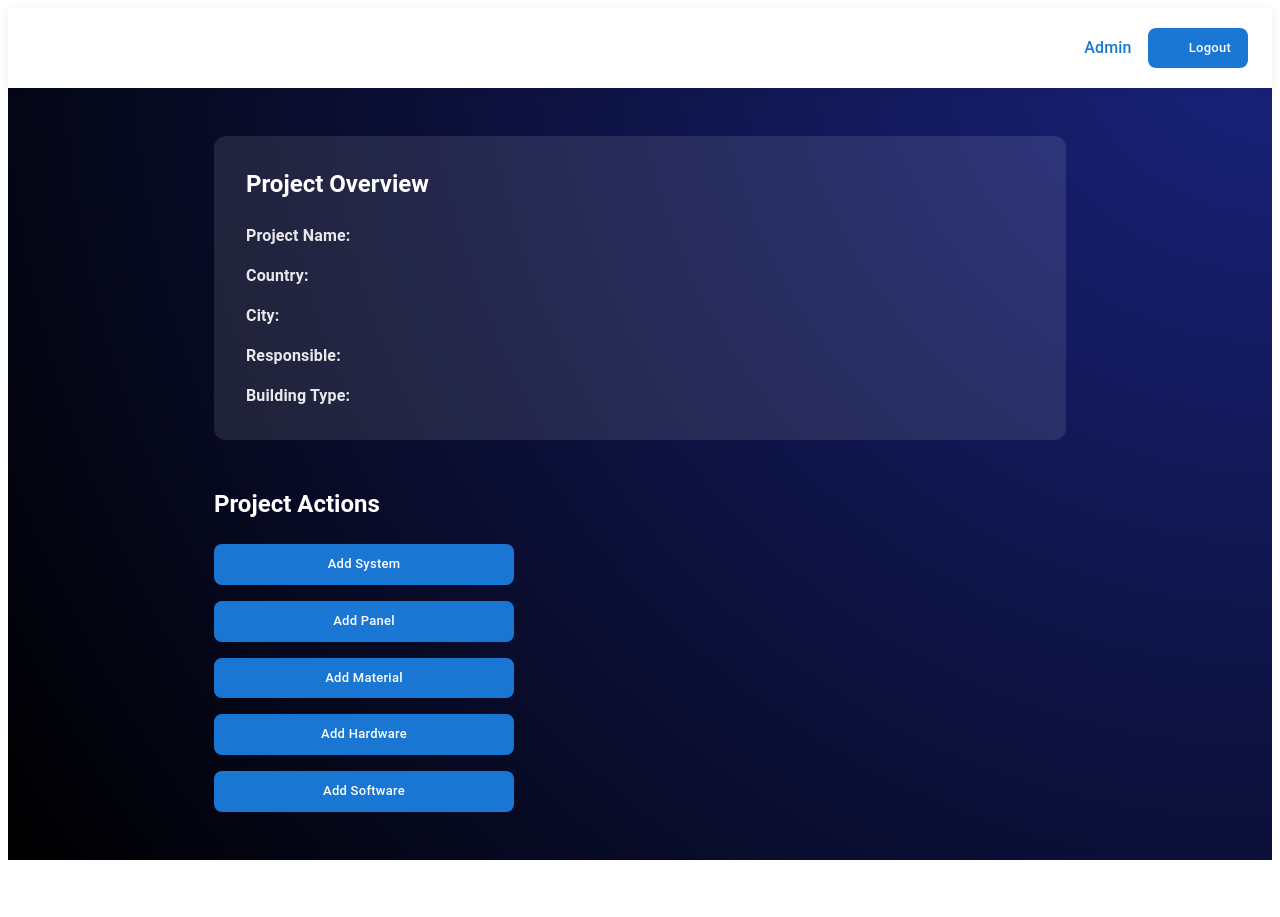
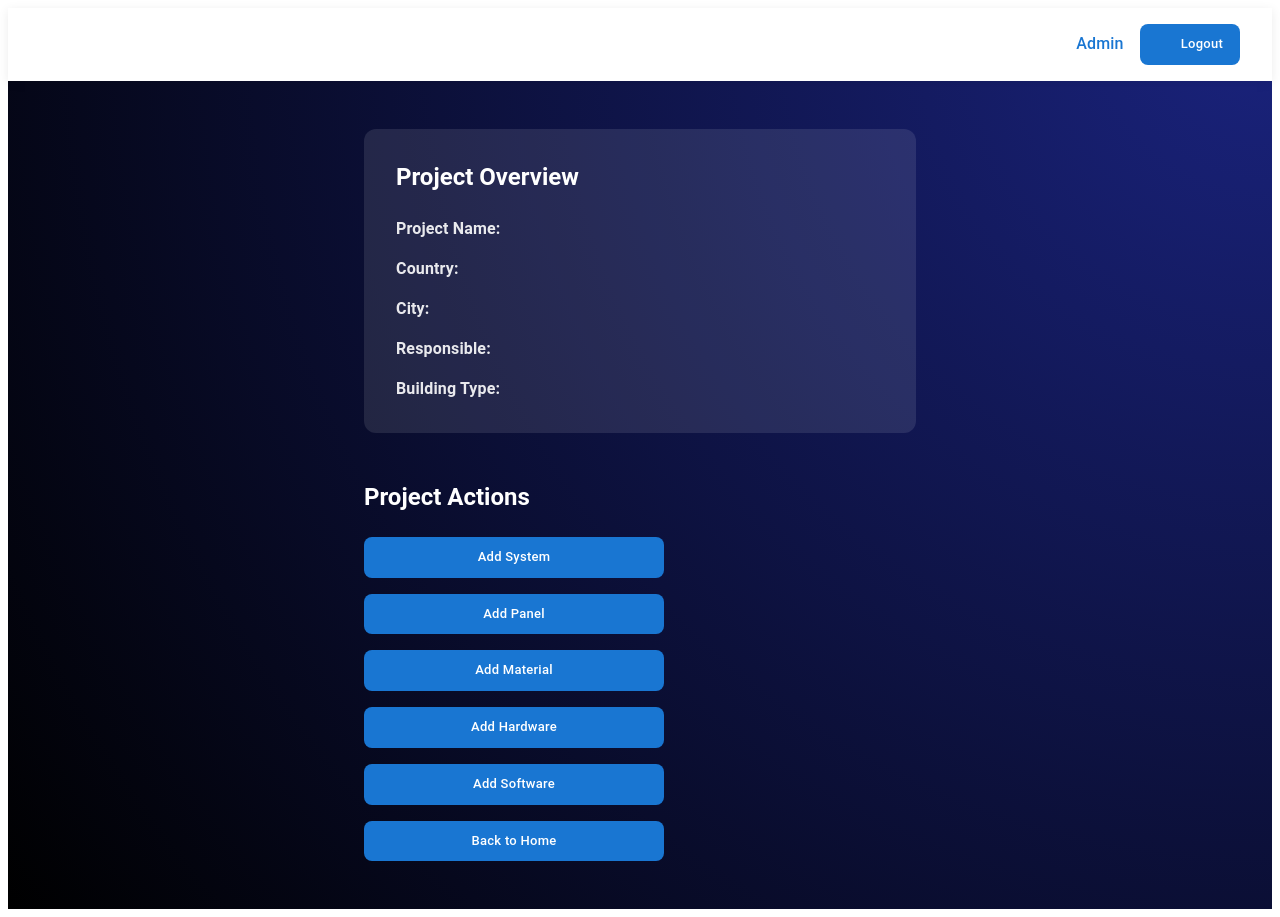
Before and after one commit to ErginYurttas/havalogic, a React (Create React App) app: page /projects in a window 1280 px wide. Before the commit the page ends 868 px from the top, so only its background shows below. Built offline with nearby package versions, Linux system fonts and the light colour scheme; some icons are missing; a web font is replaced by a local one.

Commit message:
page'deki görüntü revize edildi

```diff
--- a/src/App.tsx
+++ b/src/App.tsx
@@ -9,7 +9,7 @@ function App() {
     <ThemeProvider theme={darkTheme}>
       <Routes>
         <Route path="/" element={<Home />} />
-        <Route path="/projects" element={<Project />} /> {/* URL remains /projects */}
+       <Route path="/projects" element={<Project />} />
       </Routes>
     </ThemeProvider>
   )
--- a/src/index.css
+++ b/src/index.css
@@ -8,3 +8,7 @@ code {
   font-family: source-code-pro, Menlo, Monaco, Consolas, 'Courier New',
     monospace;
 }
+
+body {
+  overflow-y: scroll;
+}
--- a/src/pages/Project.tsx
+++ b/src/pages/Project.tsx
@@ -1,9 +1,15 @@
-import { Box, Button, Typography, Stack, Container, AppBar, Toolbar } from '@mui/material';
+import {
+  Box,
+  Button,
+  Typography,
+  Stack,
+  Container,
+  Snackbar
+} from '@mui/material';
 import { styled } from '@mui/system';
 import ExitToAppIcon from '@mui/icons-material/ExitToApp';
 import { useLocation, useNavigate } from 'react-router-dom';
 
-// Home.tsx ile TAM AYNI stiller
 const ModernButton = styled(Button)({
   borderRadius: '8px',
   padding: '8px 16px',
@@ -32,9 +38,15 @@ const PrimaryButton = styled(ModernButton)({
 export default function Project() {
   const navigate = useNavigate();
   const location = useLocation();
-  const { projectData } = location.state || {};
+  const locationData = location.state as { projectData?: any };
+const localStorageData = localStorage.getItem('currentProject');
+const projectData = locationData?.projectData || (localStorageData ? JSON.parse(localStorageData) : null);
 
   const handleLogout = () => {
+    navigate('/');
+  };
+
+  const handleBackToHome = () => {
     navigate('/');
   };
 
@@ -44,22 +56,21 @@ export default function Project() {
       background: 'radial-gradient(circle at top right, #1A237E, #000000)',
       color: '#FFFFFF'
     }}>
-      {/* Header - Home.tsx ile TAM AYNI */}
-      <AppBar position="static" sx={{
-        backgroundColor: 'white',
-        boxShadow: '0 2px 10px rgba(0,0,0,0.08)',
-        py: 1
-      }}>
-        <Toolbar sx={{
+      {/* Header - Home.tsx ile aynı yapı */}
+      <Box sx={{
+        py: 2,
+        px: 4,
         display: 'flex',
         justifyContent: 'flex-end',
-          px: 4
+        alignItems: 'center',
+        backgroundColor: 'white',
+        boxShadow: '0 2px 10px rgba(0,0,0,0.08)'
       }}>
         <Stack direction="row" spacing={2} alignItems="center">
           <Typography variant="body1" sx={{
             mr: 2,
             fontWeight: 500,
-              color: '#1976d2' // Mavi renk
+            color: '#1976d2'
           }}>
             {projectData?.responsible || 'Admin'}
           </Typography>
@@ -75,12 +86,10 @@ export default function Project() {
             Logout
           </PrimaryButton>
         </Stack>
-        </Toolbar>
-      </AppBar>
+      </Box>
 
       {/* Proje Detayları */}
-      <Container maxWidth="md" sx={{ py: 6, px: 4 }}>
-        {/* Proje Bilgileri */}
+      <Container maxWidth="sm" sx={{ py: 6, px: 2 }}>
         <Box sx={{
           backgroundColor: 'rgba(255, 255, 255, 0.1)',
           borderRadius: '12px',
@@ -129,6 +138,7 @@ export default function Project() {
           <PrimaryButton sx={{ width: '100%' }}>Add Material</PrimaryButton>
           <PrimaryButton sx={{ width: '100%' }}>Add Hardware</PrimaryButton>
           <PrimaryButton sx={{ width: '100%' }}>Add Software</PrimaryButton>
+          <PrimaryButton sx={{ width: '100%' }} onClick={handleBackToHome}>Back to Home</PrimaryButton>
         </Stack>
       </Container>
     </Box>
```
Lines whose indentation alone changed are shown as unchanged.
